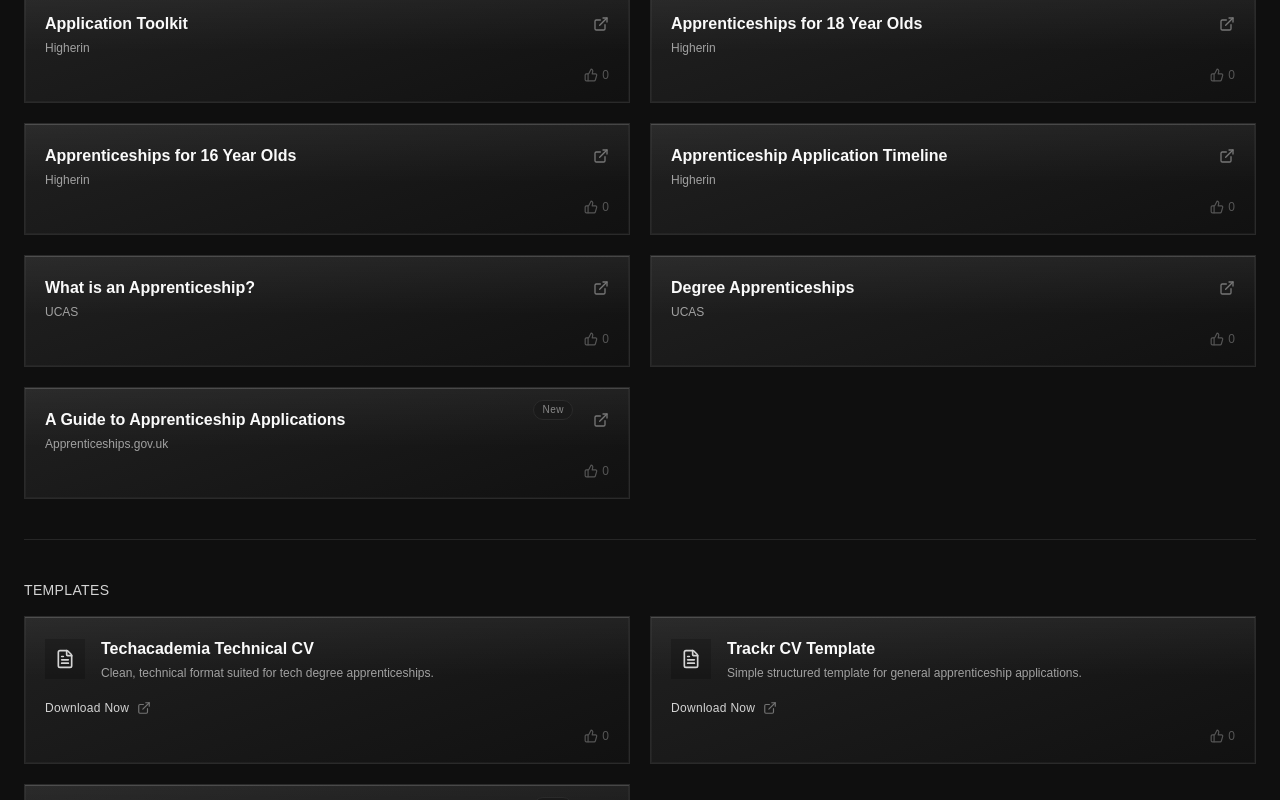
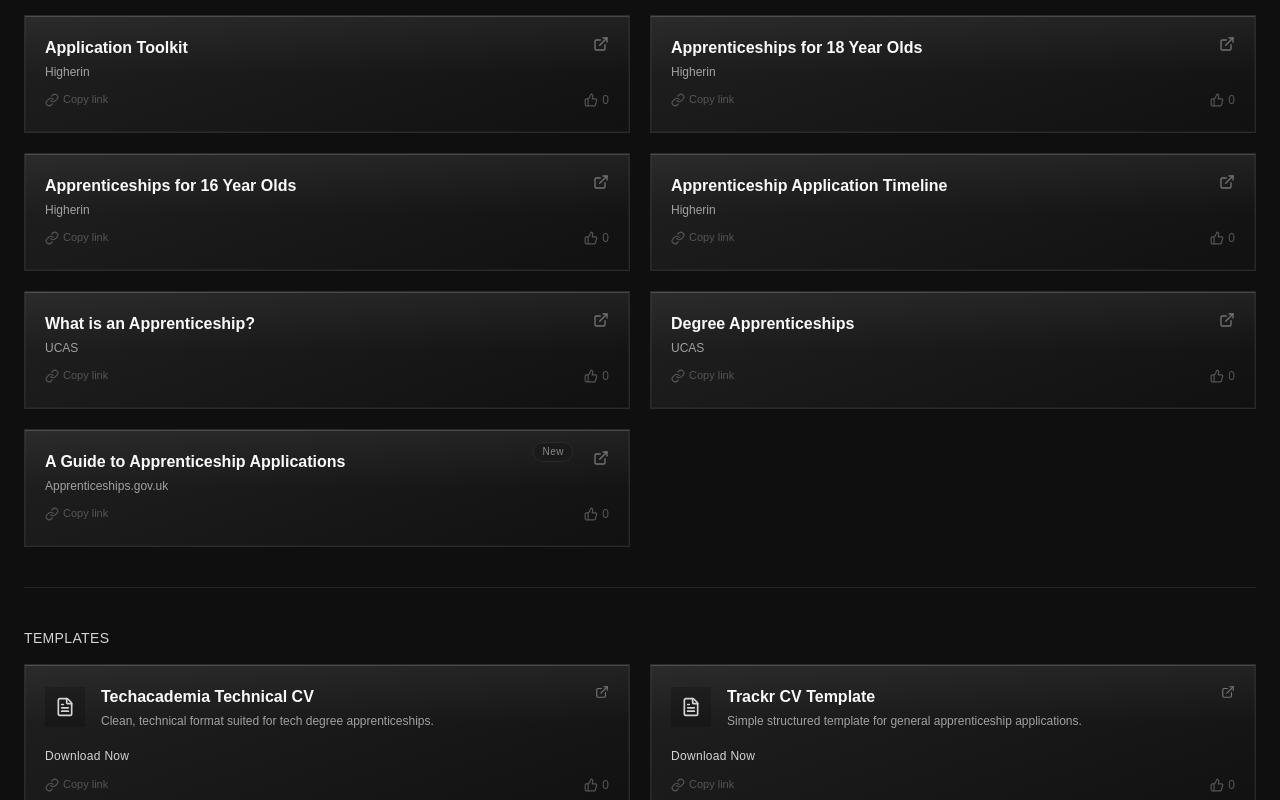
Before and after one commit to NishantBrahmbhatt/aprntcshp, a Next.js app: page /resources in a window 1280 px wide. Shown: the part 920-1720 px from the top of the page. Built offline with nearby package versions, Linux system fonts and the light colour scheme; no server answers; the database is empty.

Commit message:
added copy link button

```diff
--- a/app/communities/page.tsx
+++ b/app/communities/page.tsx
@@ -7,6 +7,7 @@
 import { SiteFooter } from "@/components/SiteFooter";
 import { NavbarLogo } from "@/components/NavbarLogo";
 import { NavbarNavLinks } from "@/components/NavbarNavLinks";
+import { CopyCardLinkButton } from "@/components/CopyCardLinkButton";
 import { NewBadge } from "@/components/NewBadge";
 import { TagFilterPills } from "@/components/TagFilterPills";
 import { VoteButton } from "@/components/VoteButton";
@@ -112,14 +113,25 @@
         {filteredCommunities.map((org) => (
           <div
             key={org.name}
-            className="group relative overflow-hidden border border-[#2a2a2a] bg-[linear-gradient(160deg,#202020_0%,#111_100%)] shadow-[inset_0_1px_0_rgba(255,255,255,0.13),_inset_0_0_0_1px_rgba(255,255,255,0.04)] translate-y-0 transition-[transform,box-shadow,border-color] [transition-duration:0.3s,120ms,120ms] [transition-timing-function:ease,cubic-bezier(0.16,1,0.3,1),cubic-bezier(0.16,1,0.3,1)] hover:-translate-y-[2px] hover:border-[#383838] hover:shadow-[inset_0_1px_0_rgba(255,255,255,0.2),_inset_0_0_0_1px_rgba(255,255,255,0.06)] p-[14px] md:p-5 text-sm text-neutral-200 flex flex-col gap-3 before:content-[''] before:absolute before:top-0 before:left-0 before:right-0 before:h-[60px] before:bg-[linear-gradient(180deg,rgba(255,255,255,0.05)_0%,transparent_100%)] before:pointer-events-none"
+            className="relative overflow-hidden border border-[#2a2a2a] bg-[linear-gradient(160deg,#202020_0%,#111_100%)] shadow-[inset_0_1px_0_rgba(255,255,255,0.13),_inset_0_0_0_1px_rgba(255,255,255,0.04)] translate-y-0 transition-[transform,box-shadow,border-color] [transition-duration:0.3s,120ms,120ms] [transition-timing-function:ease,cubic-bezier(0.16,1,0.3,1),cubic-bezier(0.16,1,0.3,1)] hover:-translate-y-[2px] hover:border-[#383838] hover:shadow-[inset_0_1px_0_rgba(255,255,255,0.2),_inset_0_0_0_1px_rgba(255,255,255,0.06)] p-[14px] md:p-5 text-sm text-neutral-200 flex flex-col gap-3 before:content-[''] before:absolute before:top-0 before:left-0 before:right-0 before:h-[60px] before:bg-[linear-gradient(180deg,rgba(255,255,255,0.05)_0%,transparent_100%)] before:pointer-events-none"
           >
             <NewBadge dateAdded={org.dateAdded} />
+            <div className="absolute top-[14px] right-[14px] z-[2] hidden md:block md:top-5 md:right-5">
+              <a
+                href={org.url}
+                target="_blank"
+                rel="noreferrer"
+                className="shrink-0 text-neutral-500 transition-colors duration-200 ease hover:text-neutral-300"
+                aria-label={`Open ${org.name} in new tab`}
+              >
+                <ExternalLink className="h-4 w-4" aria-hidden="true" />
+              </a>
+            </div>
             <a
               href={org.url}
               target="_blank"
               rel="noreferrer"
-              className="group/link flex w-full min-w-0 items-start justify-between gap-4"
+              className="group/link flex w-full min-w-0 items-start gap-4 md:pr-12"
             >
               <div className="flex min-w-0 items-start gap-4">
                 <OrganisationLogo src={org.logo} alt={org.name} />
@@ -153,15 +165,14 @@
                   </div>
                 </div>
               </div>
-              <ExternalLink
-                className="hidden md:block mt-1 h-4 w-4 shrink-0 text-neutral-500 group-hover/link:text-neutral-300"
-                aria-hidden="true"
-              />
             </a>
-            <div className="flex w-full justify-end">
-              <VoteButton
-                resourceId={voteResourceId(org.name, org.description)}
-              />
+            <div className="flex w-full items-center gap-2">
+              <CopyCardLinkButton href={org.url} />
+              <div className="ml-auto">
+                <VoteButton
+                  resourceId={voteResourceId(org.name, org.description)}
+                />
+              </div>
             </div>
           </div>
         ))}
--- a/app/companies/page.tsx
+++ b/app/companies/page.tsx
@@ -7,6 +7,7 @@
 import { SiteFooter } from "@/components/SiteFooter";
 import { NavbarLogo } from "@/components/NavbarLogo";
 import { NavbarNavLinks } from "@/components/NavbarNavLinks";
+import { CopyCardLinkButton } from "@/components/CopyCardLinkButton";
 import { NewBadge } from "@/components/NewBadge";
 import { VoteButton } from "@/components/VoteButton";
 import { voteResourceId } from "@/lib/vote-resource-id";
@@ -89,14 +90,25 @@
         {filtered.map((c) => (
           <div
             key={c.name}
-            className="group relative overflow-hidden border border-[#2a2a2a] bg-[linear-gradient(160deg,#202020_0%,#111_100%)] shadow-[inset_0_1px_0_rgba(255,255,255,0.13),_inset_0_0_0_1px_rgba(255,255,255,0.04)] translate-y-0 transition-[transform,box-shadow,border-color] [transition-duration:0.3s,120ms,120ms] [transition-timing-function:ease,cubic-bezier(0.16,1,0.3,1),cubic-bezier(0.16,1,0.3,1)] hover:-translate-y-[2px] hover:border-[#383838] hover:shadow-[inset_0_1px_0_rgba(255,255,255,0.2),_inset_0_0_0_1px_rgba(255,255,255,0.06)] p-[14px] md:p-5 text-sm text-neutral-200 flex flex-col gap-3 before:content-[''] before:absolute before:top-0 before:left-0 before:right-0 before:h-[60px] before:bg-[linear-gradient(180deg,rgba(255,255,255,0.05)_0%,transparent_100%)] before:pointer-events-none"
+            className="relative overflow-hidden border border-[#2a2a2a] bg-[linear-gradient(160deg,#202020_0%,#111_100%)] shadow-[inset_0_1px_0_rgba(255,255,255,0.13),_inset_0_0_0_1px_rgba(255,255,255,0.04)] translate-y-0 transition-[transform,box-shadow,border-color] [transition-duration:0.3s,120ms,120ms] [transition-timing-function:ease,cubic-bezier(0.16,1,0.3,1),cubic-bezier(0.16,1,0.3,1)] hover:-translate-y-[2px] hover:border-[#383838] hover:shadow-[inset_0_1px_0_rgba(255,255,255,0.2),_inset_0_0_0_1px_rgba(255,255,255,0.06)] p-[14px] md:p-5 text-sm text-neutral-200 flex flex-col gap-3 before:content-[''] before:absolute before:top-0 before:left-0 before:right-0 before:h-[60px] before:bg-[linear-gradient(180deg,rgba(255,255,255,0.05)_0%,transparent_100%)] before:pointer-events-none"
           >
             <NewBadge dateAdded={c.dateAdded} />
+            <div className="absolute top-[14px] right-[14px] z-[2] hidden md:block md:top-5 md:right-5">
+              <a
+                href={c.url}
+                target="_blank"
+                rel="noreferrer"
+                className="shrink-0 text-neutral-500 transition-colors duration-200 ease hover:text-neutral-300"
+                aria-label={`Open ${c.name} in new tab`}
+              >
+                <ExternalLink className="h-4 w-4" aria-hidden="true" />
+              </a>
+            </div>
             <a
               href={c.url}
               target="_blank"
               rel="noreferrer"
-              className="group/link flex w-full min-w-0 items-start justify-between gap-4"
+              className="group/link flex w-full min-w-0 items-start gap-4 md:pr-12"
             >
               <div className="flex min-w-0 items-start gap-4">
                 <CompanyLogo src={c.logo} alt={c.name} />
@@ -106,13 +118,12 @@
                   </h2>
                 </div>
               </div>
-              <ExternalLink
-                className="hidden md:block mt-1 h-4 w-4 shrink-0 text-neutral-500 group-hover/link:text-neutral-300"
-                aria-hidden="true"
-              />
             </a>
-            <div className="flex w-full justify-end">
-              <VoteButton resourceId={voteResourceId(c.name, c.url)} />
+            <div className="flex w-full items-center gap-2">
+              <CopyCardLinkButton href={c.url} />
+              <div className="ml-auto">
+                <VoteButton resourceId={voteResourceId(c.name, c.url)} />
+              </div>
             </div>
           </div>
         ))}
--- a/app/organisations/page.tsx
+++ b/app/organisations/page.tsx
@@ -7,6 +7,7 @@
 import { SiteFooter } from "@/components/SiteFooter";
 import { NavbarLogo } from "@/components/NavbarLogo";
 import { NavbarNavLinks } from "@/components/NavbarNavLinks";
+import { CopyCardLinkButton } from "@/components/CopyCardLinkButton";
 import { NewBadge } from "@/components/NewBadge";
 import { TagFilterPills } from "@/components/TagFilterPills";
 import { VoteButton } from "@/components/VoteButton";
@@ -110,14 +111,25 @@
         {filteredOrganisations.map((org) => (
           <div
             key={org.name}
-            className="group relative overflow-hidden border border-[#2a2a2a] bg-[linear-gradient(160deg,#202020_0%,#111_100%)] shadow-[inset_0_1px_0_rgba(255,255,255,0.13),_inset_0_0_0_1px_rgba(255,255,255,0.04)] translate-y-0 transition-[transform,box-shadow,border-color] [transition-duration:0.3s,120ms,120ms] [transition-timing-function:ease,cubic-bezier(0.16,1,0.3,1),cubic-bezier(0.16,1,0.3,1)] hover:-translate-y-[2px] hover:border-[#383838] hover:shadow-[inset_0_1px_0_rgba(255,255,255,0.2),_inset_0_0_0_1px_rgba(255,255,255,0.06)] p-[14px] md:p-5 text-sm text-neutral-200 flex flex-col gap-3 before:content-[''] before:absolute before:top-0 before:left-0 before:right-0 before:h-[60px] before:bg-[linear-gradient(180deg,rgba(255,255,255,0.05)_0%,transparent_100%)] before:pointer-events-none"
+            className="relative overflow-hidden border border-[#2a2a2a] bg-[linear-gradient(160deg,#202020_0%,#111_100%)] shadow-[inset_0_1px_0_rgba(255,255,255,0.13),_inset_0_0_0_1px_rgba(255,255,255,0.04)] translate-y-0 transition-[transform,box-shadow,border-color] [transition-duration:0.3s,120ms,120ms] [transition-timing-function:ease,cubic-bezier(0.16,1,0.3,1),cubic-bezier(0.16,1,0.3,1)] hover:-translate-y-[2px] hover:border-[#383838] hover:shadow-[inset_0_1px_0_rgba(255,255,255,0.2),_inset_0_0_0_1px_rgba(255,255,255,0.06)] p-[14px] md:p-5 text-sm text-neutral-200 flex flex-col gap-3 before:content-[''] before:absolute before:top-0 before:left-0 before:right-0 before:h-[60px] before:bg-[linear-gradient(180deg,rgba(255,255,255,0.05)_0%,transparent_100%)] before:pointer-events-none"
           >
             <NewBadge dateAdded={org.dateAdded} />
+            <div className="absolute top-[14px] right-[14px] z-[2] hidden md:block md:top-5 md:right-5">
+              <a
+                href={org.url}
+                target="_blank"
+                rel="noreferrer"
+                className="shrink-0 text-neutral-500 transition-colors duration-200 ease hover:text-neutral-300"
+                aria-label={`Open ${org.name} in new tab`}
+              >
+                <ExternalLink className="h-4 w-4" aria-hidden="true" />
+              </a>
+            </div>
             <a
               href={org.url}
               target="_blank"
               rel="noreferrer"
-              className="group/link flex w-full min-w-0 items-start justify-between gap-4"
+              className="group/link flex w-full min-w-0 items-start gap-4 md:pr-12"
             >
               <div className="flex min-w-0 items-start gap-4">
                 <OrganisationLogo src={org.logo} alt={org.name} />
@@ -151,15 +163,14 @@
                   </div>
                 </div>
               </div>
-              <ExternalLink
-                className="hidden md:block mt-1 h-4 w-4 shrink-0 text-neutral-500 group-hover/link:text-neutral-300"
-                aria-hidden="true"
-              />
             </a>
-            <div className="flex w-full justify-end">
-              <VoteButton
-                resourceId={voteResourceId(org.name, org.category)}
-              />
+            <div className="flex w-full items-center gap-2">
+              <CopyCardLinkButton href={org.url} />
+              <div className="ml-auto">
+                <VoteButton
+                  resourceId={voteResourceId(org.name, org.category)}
+                />
+              </div>
             </div>
           </div>
         ))}
--- a/app/resources/page.tsx
+++ b/app/resources/page.tsx
@@ -2,6 +2,7 @@
 
 import { useEffect, useLayoutEffect, useRef, useState } from "react";
 import { ExternalLink, FileText } from "lucide-react";
+import { CopyCardLinkButton } from "@/components/CopyCardLinkButton";
 import { NewBadge } from "@/components/NewBadge";
 import { SiteFooter } from "@/components/SiteFooter";
 import { NavbarLogo } from "@/components/NavbarLogo";
@@ -198,7 +199,19 @@
   return (
     <div className="relative overflow-hidden border border-[#2a2a2a] bg-[linear-gradient(160deg,#202020_0%,#111_100%)] shadow-[inset_0_1px_0_rgba(255,255,255,0.13),_inset_0_0_0_1px_rgba(255,255,255,0.04)] translate-y-0 transition-[transform,box-shadow,border-color] [transition-duration:0.3s,120ms,120ms] [transition-timing-function:ease,cubic-bezier(0.16,1,0.3,1),cubic-bezier(0.16,1,0.3,1)] hover:-translate-y-[2px] hover:border-[#383838] hover:shadow-[inset_0_1px_0_rgba(255,255,255,0.2),_inset_0_0_0_1px_rgba(255,255,255,0.06)] text-sm text-neutral-200 before:content-[''] before:absolute before:top-0 before:left-0 before:right-0 before:h-[60px] before:bg-[linear-gradient(180deg,rgba(255,255,255,0.05)_0%,transparent_100%)] before:pointer-events-none p-5">
       <NewBadge dateAdded={dateAdded} />
-      <div className="flex items-start gap-4">
+      <div className="absolute top-5 right-5 z-[2] hidden md:block">
+        <a
+          href={href}
+          target="_blank"
+          rel="noreferrer"
+          {...(download ? { download: "" } : {})}
+          className="shrink-0 text-neutral-500 transition-colors duration-200 ease hover:text-neutral-300"
+          aria-label="Open resource in new tab"
+        >
+          <ExternalLink className="h-3.5 w-3.5" aria-hidden="true" />
+        </a>
+      </div>
+      <div className="flex items-start gap-4 md:pr-12">
         <div className="mt-0.5 h-10 w-10 shrink-0 bg-neutral-900 flex items-center justify-center">
           <FileText className="h-5 w-5 text-neutral-300" aria-hidden="true" />
         </div>
@@ -213,14 +226,16 @@
           target="_blank"
           rel="noreferrer"
           {...(download ? { download: "" } : {})}
-          className="inline-flex items-center gap-2 text-xs font-medium text-neutral-300 hover:text-neutral-100 tracking-wide transition-colors"
+          className="inline-flex items-center text-xs font-medium text-neutral-300 hover:text-neutral-100 tracking-wide transition-colors"
         >
           Download Now
-          <ExternalLink className="hidden md:block h-3.5 w-3.5 text-neutral-500" aria-hidden="true" />
         </a>
       </div>
-      <div className="mt-3 flex w-full justify-end">
-        <VoteButton resourceId={voteResourceId(name, description)} />
+      <div className="mt-3 flex w-full items-center gap-2">
+        <CopyCardLinkButton href={href} />
+        <div className="ml-auto">
+          <VoteButton resourceId={voteResourceId(name, description)} />
+        </div>
       </div>
     </div>
   );
@@ -238,25 +253,35 @@
   dateAdded?: string;
 }) {
   return (
-    <div className="group relative overflow-hidden border border-[#2a2a2a] bg-[linear-gradient(160deg,#202020_0%,#111_100%)] shadow-[inset_0_1px_0_rgba(255,255,255,0.13),_inset_0_0_0_1px_rgba(255,255,255,0.04)] translate-y-0 transition-[transform,box-shadow,border-color] [transition-duration:0.3s,120ms,120ms] [transition-timing-function:ease,cubic-bezier(0.16,1,0.3,1),cubic-bezier(0.16,1,0.3,1)] hover:-translate-y-[2px] hover:border-[#383838] hover:shadow-[inset_0_1px_0_rgba(255,255,255,0.2),_inset_0_0_0_1px_rgba(255,255,255,0.06)] p-5 text-sm text-neutral-200 flex flex-col gap-3 before:content-[''] before:absolute before:top-0 before:left-0 before:right-0 before:h-[60px] before:bg-[linear-gradient(180deg,rgba(255,255,255,0.05)_0%,transparent_100%)] before:pointer-events-none">
+    <div className="relative overflow-hidden border border-[#2a2a2a] bg-[linear-gradient(160deg,#202020_0%,#111_100%)] shadow-[inset_0_1px_0_rgba(255,255,255,0.13),_inset_0_0_0_1px_rgba(255,255,255,0.04)] translate-y-0 transition-[transform,box-shadow,border-color] [transition-duration:0.3s,120ms,120ms] [transition-timing-function:ease,cubic-bezier(0.16,1,0.3,1),cubic-bezier(0.16,1,0.3,1)] hover:-translate-y-[2px] hover:border-[#383838] hover:shadow-[inset_0_1px_0_rgba(255,255,255,0.2),_inset_0_0_0_1px_rgba(255,255,255,0.06)] p-5 text-sm text-neutral-200 flex flex-col gap-3 before:content-[''] before:absolute before:top-0 before:left-0 before:right-0 before:h-[60px] before:bg-[linear-gradient(180deg,rgba(255,255,255,0.05)_0%,transparent_100%)] before:pointer-events-none">
       <NewBadge dateAdded={dateAdded} />
+      <div className="absolute top-5 right-5 z-[2] hidden md:block">
+        <a
+          href={href}
+          target="_blank"
+          rel="noreferrer"
+          className="shrink-0 text-neutral-500 transition-colors duration-200 ease hover:text-neutral-300"
+          aria-label={`Open ${title} in new tab`}
+        >
+          <ExternalLink className="h-4 w-4" aria-hidden="true" />
+        </a>
+      </div>
       <a
         href={href}
         target="_blank"
         rel="noreferrer"
-        className="group/link flex w-full min-w-0 items-start justify-between gap-4"
+        className="group/link flex w-full min-w-0 items-start gap-4 md:pr-12"
       >
         <div className="min-w-0 space-y-1">
           <h3 className="text-base font-semibold text-neutral-50">{title}</h3>
           <p className="text-xs text-neutral-400">{source}</p>
         </div>
-        <ExternalLink
-          className="hidden md:block mt-1 h-4 w-4 shrink-0 text-neutral-500 group-hover/link:text-neutral-300"
-          aria-hidden="true"
-        />
       </a>
-      <div className="flex w-full justify-end">
-        <VoteButton resourceId={voteResourceId(title, source)} />
+      <div className="flex w-full items-center gap-2">
+        <CopyCardLinkButton href={href} />
+        <div className="ml-auto">
+          <VoteButton resourceId={voteResourceId(title, source)} />
+        </div>
       </div>
     </div>
   );
--- /dev/null
+++ b/components/CopyCardLinkButton.tsx
@@ -0,0 +1,62 @@
+"use client";
+
+import { useCallback, useEffect, useRef, useState } from "react";
+import { Check, Link as LinkIcon } from "lucide-react";
+
+function toAbsoluteUrl(href: string): string {
+  if (typeof window === "undefined") return href;
+  try {
+    return new URL(href, window.location.origin).href;
+  } catch {
+    return href;
+  }
+}
+
+export function CopyCardLinkButton({ href }: { href: string }) {
+  const [copied, setCopied] = useState(false);
+  const timeoutRef = useRef<ReturnType<typeof setTimeout> | null>(null);
+
+  useEffect(() => {
+    return () => {
+      if (timeoutRef.current != null) clearTimeout(timeoutRef.current);
+    };
+  }, []);
+
+  const handleClick = useCallback(
+    (e: React.MouseEvent<HTMLButtonElement>) => {
+      e.preventDefault();
+      e.stopPropagation();
+      void navigator.clipboard.writeText(toAbsoluteUrl(href));
+      setCopied(true);
+      if (timeoutRef.current != null) clearTimeout(timeoutRef.current);
+      timeoutRef.current = setTimeout(() => {
+        setCopied(false);
+        timeoutRef.current = null;
+      }, 1500);
+    },
+    [href],
+  );
+
+  return (
+    <button
+      type="button"
+      onClick={handleClick}
+      aria-label={copied ? "Link copied" : "Copy link"}
+      className="hidden cursor-pointer border-0 bg-transparent p-0 text-left text-[#555] transition-colors duration-200 ease hover:text-[#888] md:block"
+    >
+      <span className="inline-flex items-center gap-1">
+        {copied ? (
+          <>
+            <Check className="h-[14px] w-[14px] shrink-0" aria-hidden />
+            <span className="text-[11px]">Copied!</span>
+          </>
+        ) : (
+          <>
+            <LinkIcon className="h-[14px] w-[14px] shrink-0" aria-hidden />
+            <span className="text-[11px]">Copy link</span>
+          </>
+        )}
+      </span>
+    </button>
+  );
+}
```
